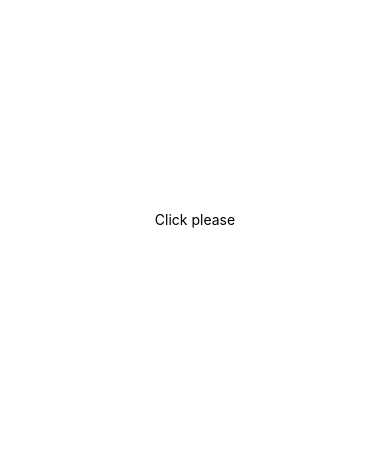
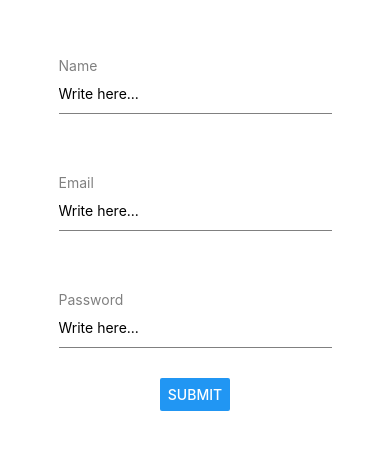
Before and after one commit to delphineuw/Us, a React Native app in the folder frontend/: screen / in a window 390 px wide. Shown: the part 203-652 px from the top of the page. Built offline with nearby package versions, Linux system fonts and the light colour scheme.

Commit message:
form and inputs v1

```diff
--- a/frontend/App.js
+++ b/frontend/App.js
@@ -2,12 +2,39 @@ import React from 'react';
 import { Text, View } from 'react-native';
 
 // Local imports
-import Example from './app/components/Example/index';
+import FormTemplate from './app/components/FormTemplate';
+
+const exampleForm = [
+  {
+    placeholder: 'Write here...',
+    label: 'Name',
+    multiline: false,
+    type: 'name',
+    security: false,
+    autoCapitalize: 'sentences'
+  },
+  {
+    placeholder: 'Write here...',
+    label: 'Email',
+    multiline: false,
+    type: 'emailAddress',
+    security: false,
+    autoCapitalize: 'none'
+  },
+  {
+    placeholder: 'Write here...',
+    label: 'Password',
+    multiline: false,
+    type: 'password',
+    security: true,
+    autoCapitalize: 'none'
+  }
+];
 
 const App = () => {
   return (
-    <View style={{ flex: 1 }}>
-      <Example />
+    <View style={{ flex: 1, justifyContent: 'center', alignItems: 'center' }}>
+      <FormTemplate inputs={exampleForm} />
     </View>
   );
 };
--- /dev/null
+++ b/frontend/app/components/FormTemplate/index.js
@@ -0,0 +1,28 @@
+import React from 'react';
+import { View, Text, ScrollView, Button } from 'react-native';
+
+// Local imports
+import InputTemplate from '../InputTemplate/index';
+import styles from './styles';
+
+const FormTemplate = props => {
+  return (
+    <View style={styles.container}>
+      <ScrollView style={styles.inputs}>
+        {props.inputs.map(input => (
+          <InputTemplate
+            placeholder={input.placeholder}
+            label={input.label}
+            multiline={input.multiline}
+            type={input.type}
+            security={input.security}
+            autoCapitalize={input.autoCapitalize}
+          />
+        ))}
+      </ScrollView>
+      <Button title="Submit" />
+    </View>
+  );
+};
+
+export default FormTemplate;
--- /dev/null
+++ b/frontend/app/components/FormTemplate/styles.js
@@ -0,0 +1,8 @@
+import { StyleSheet, Dimensions } from 'react-native';
+
+const styles = StyleSheet.create({
+  container: { width: '100%', alignItems: 'center', justifyContent: 'center' },
+  inputs: { width: '70%', maxHeight: Dimensions.get('screen').height * 0.7 }
+});
+
+export default styles;
--- /dev/null
+++ b/frontend/app/components/InputTemplate/index.js
@@ -0,0 +1,26 @@
+import React from 'react';
+import { View, TextInput, Text } from 'react-native';
+
+import styles from './styles';
+
+const InputTemplate = props => {
+  const [value, setValue] = React.useState('');
+
+  return (
+    <View style={styles.container}>
+      <Text style={styles.label}>{props.label}</Text>
+      <TextInput
+        style={styles.input}
+        onChangeText={text => setValue(text)}
+        value={value}
+        multiline={props.multiline}
+        placeholder={props.placeholder}
+        textContentType={props.type}
+        secureTextEntry={props.security}
+        autoCapitalize={props.autoCapitalize}
+      />
+    </View>
+  );
+};
+
+export default InputTemplate;
--- /dev/null
+++ b/frontend/app/components/InputTemplate/styles.js
@@ -0,0 +1,9 @@
+import { StyleSheet } from 'react-native';
+
+const styles = StyleSheet.create({
+  container: { marginVertical: 30 },
+  label: { color: 'grey' },
+  input: { height: 40, borderBottomWidth: 1, borderBottomColor: 'grey' }
+});
+
+export default styles;
```
